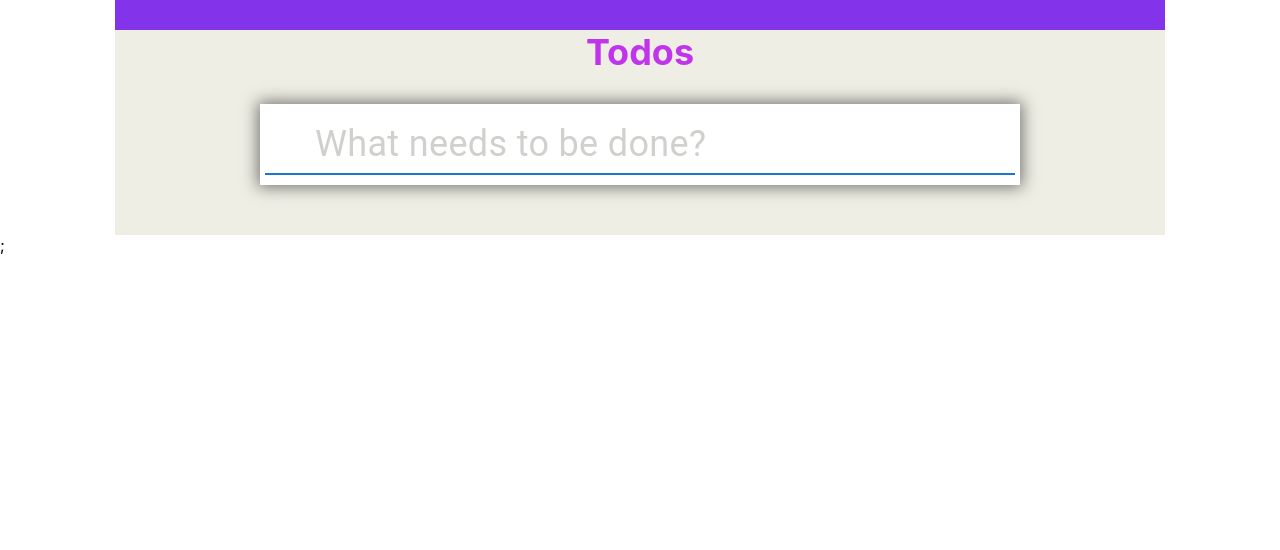
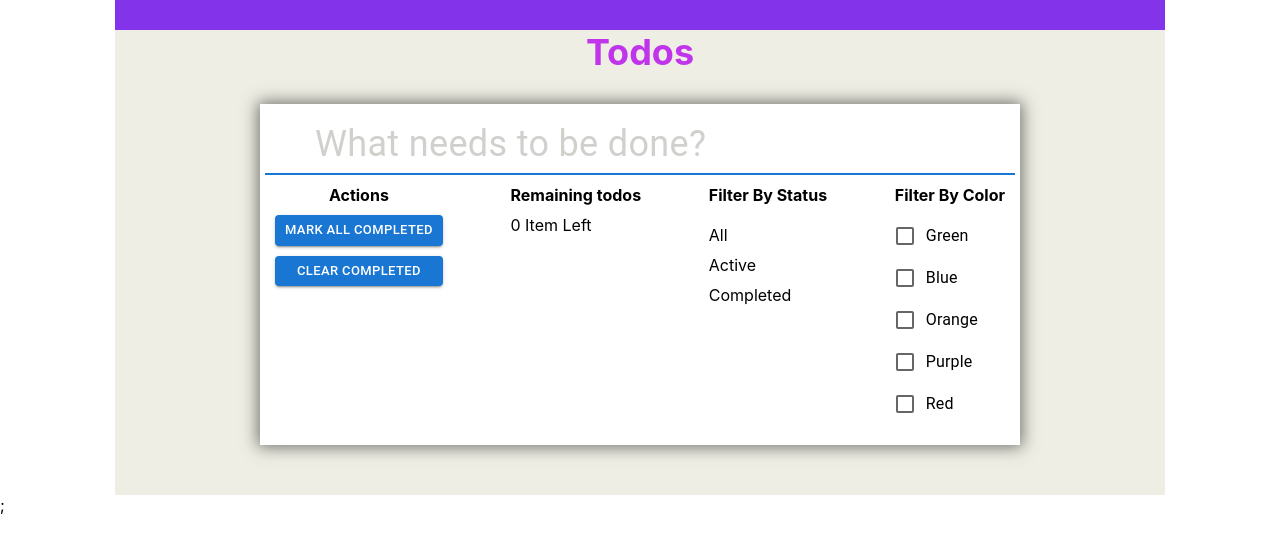
Before and after one commit to davidsoz/todo, a React (Create React App) app: page / in a window 1280 px wide. Shown: the top 550 px of the page. Built offline with nearby package versions, Linux system fonts and the light colour scheme.

Commit message:
filter by complited or not

```diff
--- a/src/components/NotesContainer.js
+++ b/src/components/NotesContainer.js
@@ -61,9 +61,10 @@ function NotesContainer() {
 	const [notes, setNotes] = useState([]);
 	const [noteText, setNoteText] = useState(``);
   const [filterColors, setFilterColors] = useState([]);
+  const [filterStatus, setFilterstatus] = useState('all');
 
 	function moveToActive(e) {
-		if (e.key === "Enter" && noteText.length > 2) {
+		if (e.key === "Enter" && noteText.length > 1) {
 			e.preventDefault();
 			setNotes([
 				...notes,
@@ -94,7 +95,6 @@ function NotesContainer() {
     };
 
     nextNotes.splice(noteIndex, 1, nextNote);
-
     setNotes(nextNotes);
   }
 
@@ -109,16 +109,19 @@ function NotesContainer() {
     } else {
       nextFilterColors.push(color);
     }
-
     setFilterColors(nextFilterColors);
   }
 
   const filteredNotes = useMemo(() => {
+    let nextNotes = notes;
     if(filterColors.length) {
-      return notes.filter(note => filterColors.includes(note.color))
+      nextNotes = nextNotes.filter(note => filterColors.includes(note.color));
     }
-    return notes;
-  }, [filterColors, notes]);
+    if(filterStatus !== 'all') {
+      nextNotes = nextNotes.filter(note => note.completed === (filterStatus === 'completed'));
+    }
+    return nextNotes;
+  }, [filterColors, notes, filterStatus]);
 
   function markAllCompleted() {
     let nextNotes = notes.map(note => {
@@ -138,10 +141,6 @@ function NotesContainer() {
       }
     })
     setNotes(nextNotes);
-  }
-
-  function filterByStatus() {
-
   }
 
 	return (
@@ -166,13 +165,10 @@ function NotesContainer() {
 						note={note}
             onSelect={() => updateNoteProp(note.id, 'completed', !note.completed)}
             onColorSelect={updateColor}
-						// checked={checked}
-						// setChecked={setChecked}
 						menuItems={menuItems}
 					/>
 				))}
 			</div>
-			{notes.length ? (
 				<TodoFooter>
 					<div className="actions">
 						<div>Actions</div>
@@ -190,9 +186,9 @@ function NotesContainer() {
 					<div className="actions">
 						<div>Filter By Status</div>
             <div className="status">
-              <div>All</div>
-              <div>Active</div>
-              <div>Completed</div>
+              <div onClick={() => setFilterstatus('all')}>All</div>
+              <div onClick={() => setFilterstatus('active')}>Active</div>
+              <div onClick={() => setFilterstatus('completed') }>Completed</div>
             </div>
 					</div>
 					<div className="actions">
@@ -209,7 +205,6 @@ function NotesContainer() {
 						</div>
 					</div>
 				</TodoFooter>
-			) : null}
 		</Container>
 	);
 }
```
